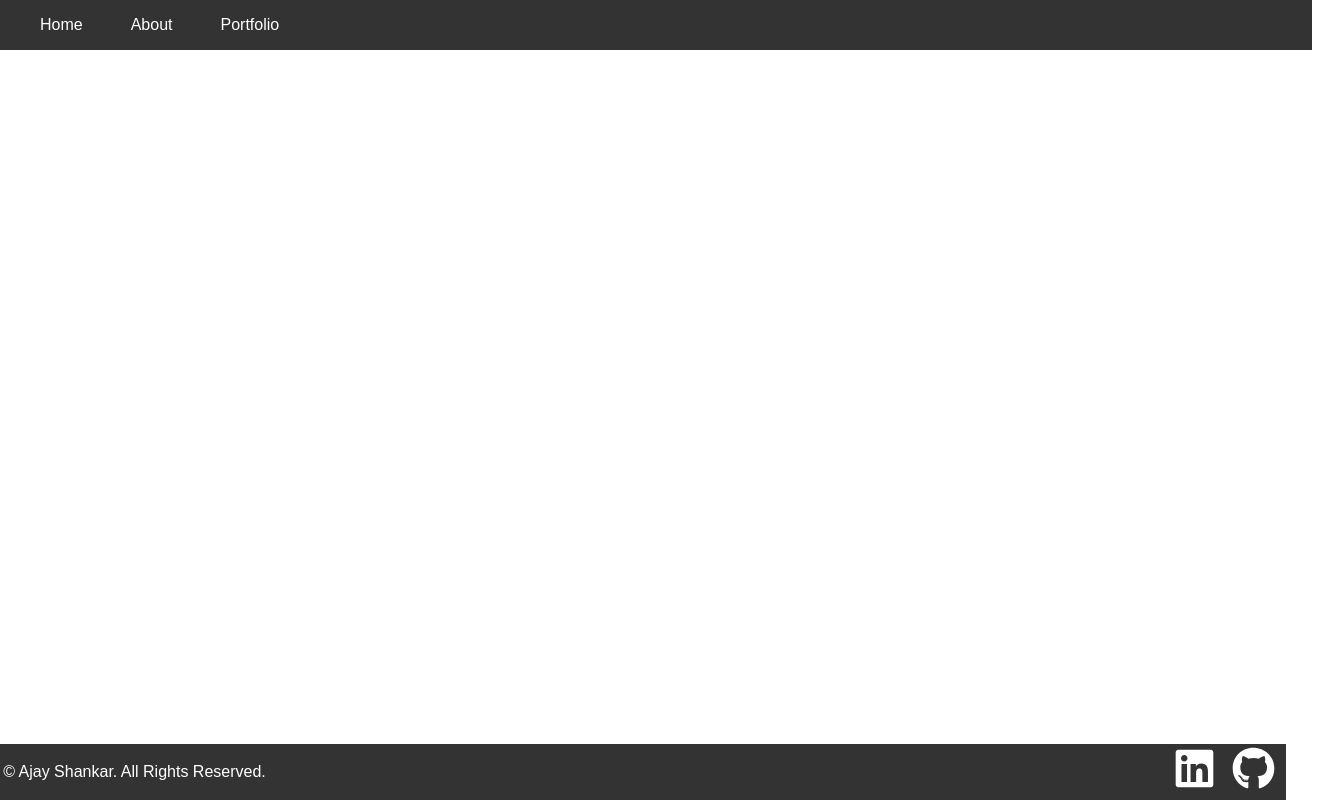
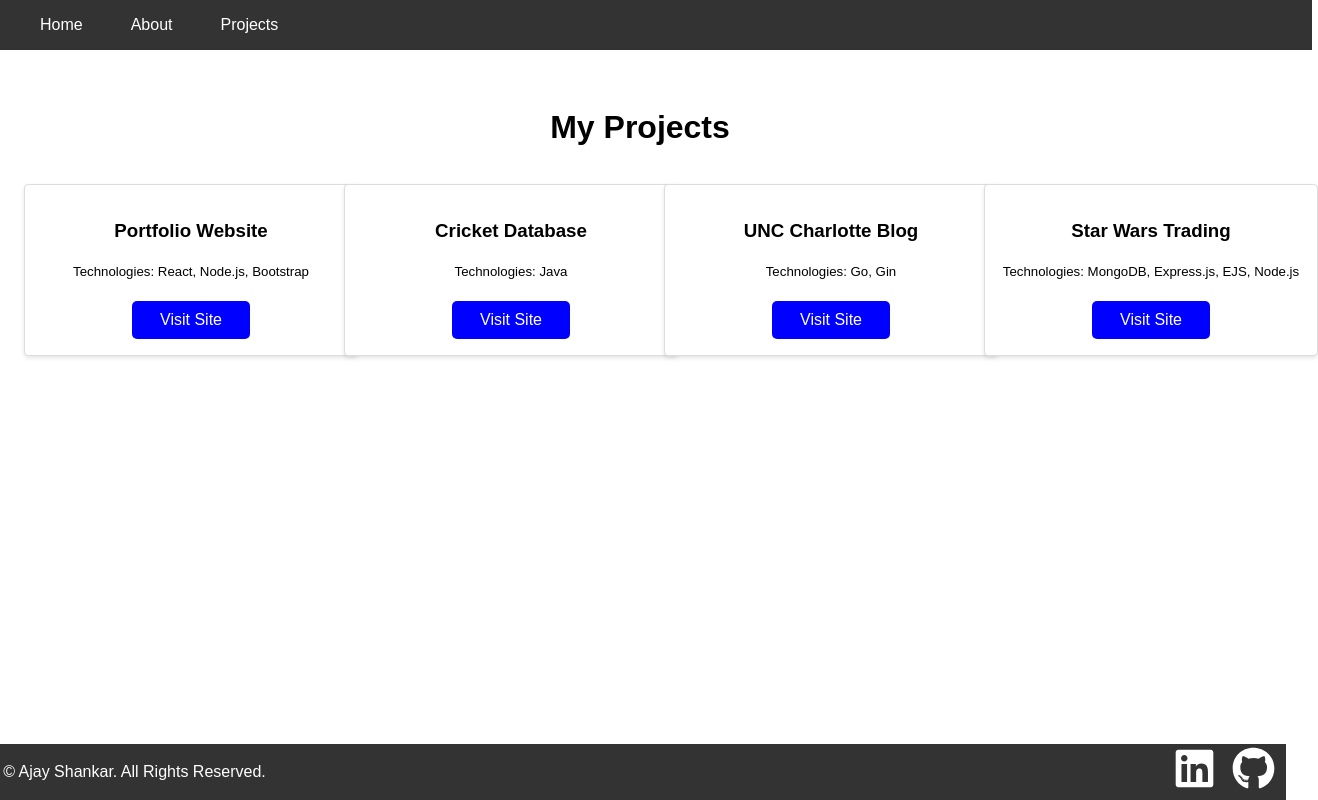
Before and after one commit to AjayS2023/portfolio-website, a React (Create React App) app in the folder my-app/: page /projects in a window 1280 px wide. Shown: the whole page, 1318 px wide, since content can reach past the window. Built offline with nearby package versions, Linux system fonts and the light colour scheme.

Commit message:
modifies project links and names

```diff
--- a/my-app/src/App.js
+++ b/my-app/src/App.js
@@ -1,7 +1,7 @@
 import React from 'react';
 import Navbar from './components/Navbar';
 import About from './pages/About';
-import Portfolio from './pages/Portfolio';
+import Projects from './pages/Projects';
 import Home from './pages/Home';
 import Footer from './components/Footer';
 import { Routes, Route, useLocation} from 'react-router-dom';
@@ -12,7 +12,8 @@ function App() {
       <Navbar />
       <HomeWrapper />
       <Routes>
-        <Route path='/portfolio' element={<Portfolio />} />
+        <Route path='/projects' element=
+        {<Projects />} />
         <Route path='/about' element={<About />} />
       </Routes>
       <Footer />
--- a/my-app/src/components/Navbar.js
+++ b/my-app/src/components/Navbar.js
@@ -7,7 +7,7 @@ function Navbar() {
             <ul className="navbar">
                 <li><Link to="/">Home</Link></li>
                 <li><Link to="/about"> About </Link></li>
-                <li><Link to="/portfolio"> Portfolio </Link></li>
+                <li><Link to="/projects"> Projects </Link></li>
             </ul>
         </nav>
     );
--- /dev/null
+++ b/my-app/src/pages/Projects.js
@@ -0,0 +1,53 @@
+import React from "react";
+
+function Projects() {
+
+    return (
+        <div className="project-container">
+            <h1 className="projects-header"> My Projects </h1>
+            <div className="card-container">
+
+                <div className="card">
+                    <div className="card-body">
+                        <h3 className="card-title">Portfolio Website</h3>
+                        <h5 className="card-text">Technologies: React, Node.js, Bootstrap</h5>
+                        <button>
+                            <a href='https://github.com/AjayS2023/portfolio-website'>Visit Site</a>
+                        </button>
+                    </div>
+                </div>
+
+                <div className="card">
+                    <div className="card-body">
+                        <h3 className="card-title">Cricket Database</h3>
+                        <h5 className="card-text">Technologies: Java</h5>
+                        <button>
+                            <a href="https://github.com/AjayS2023/portfolio-website">Visit Site</a>
+                        </button>
+                    </div>
+                </div>
+                <div className="card">
+                    <div className="card-body">
+                        <h3 className="card-title">UNC Charlotte Blog</h3>
+                        <h5 className="card-text">Technologies: Go, Gin</h5>
+                        <button>
+                            <a href="https://github.com/AjayS2023/portfolio-website">Visit Site</a>
+                        </button>
+                    </div>
+                </div>
+                <div className="card">
+                    <div className="card-body">
+                        <h3 className="card-title">Star Wars Trading</h3>
+                        <h5 className="card-text">Technologies: MongoDB, Express.js, EJS, Node.js</h5>
+                        <button>
+                            <a href="https://github.com/AjayS2023/portfolio-website">Visit Site</a>
+                        </button>
+                    </div>
+                </div>
+
+            </div>
+        </div>
+    );
+}
+
+export default Projects;
```
